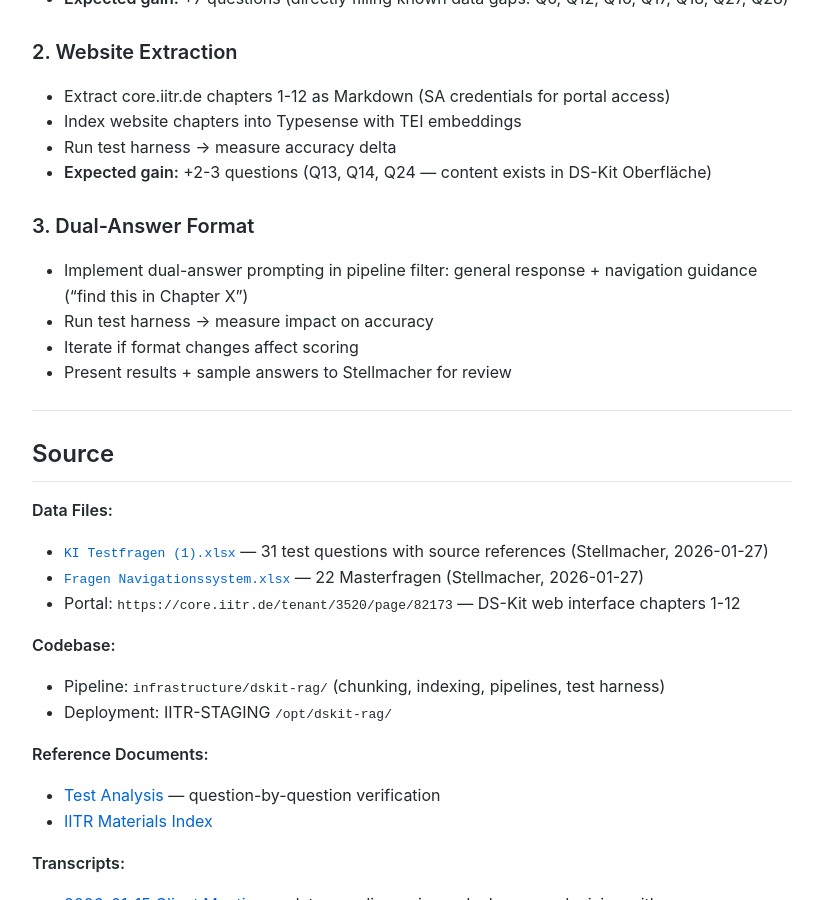
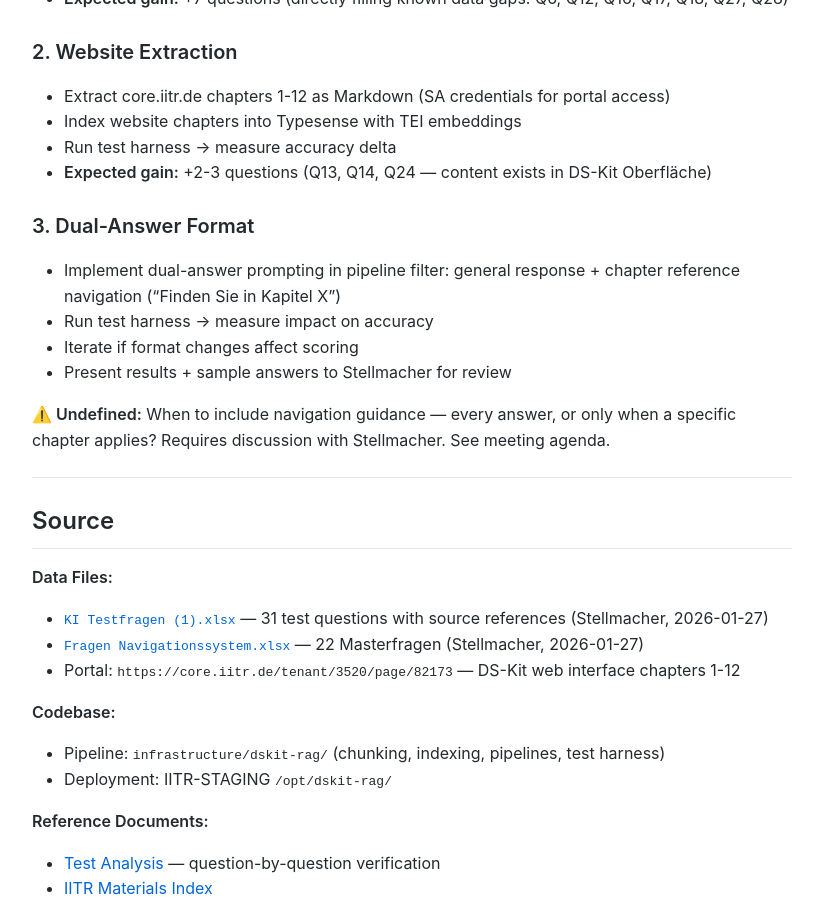
Before and after one commit to MariusWilsch/public-wilsch-ai-pages, a Jekyll site: the page built from project/iitr/dskit-navigation-design.md, in a window 1280 px wide and 900 px high, scrolled down 2028 px. Shown: the whole window, without its empty margins (228-1051 px from the left). Built offline with Jekyll 4.4.1, drawn with Linux system fonts in a browser that asks for light colours; our own code applies the rules of GitHub Pages for plain Markdown files.

Commit message:
Sync from hippocampus 2026-02-09

```diff
--- a/project/iitr/dskit-navigation-design.md
+++ b/project/iitr/dskit-navigation-design.md
@@ -63,10 +63,12 @@ Three workstreams, executed sequentially with test harness validation between ea
 
 ### 3. Dual-Answer Format
 
-- Implement dual-answer prompting in pipeline filter: general response + navigation guidance ("find this in Chapter X")
+- Implement dual-answer prompting in pipeline filter: general response + chapter reference navigation ("Finden Sie in Kapitel X")
 - Run test harness → measure impact on accuracy
 - Iterate if format changes affect scoring
 - Present results + sample answers to Stellmacher for review
+
+**⚠️ Undefined:** When to include navigation guidance — every answer, or only when a specific chapter applies? Requires discussion with Stellmacher. See meeting agenda.
 
 ---
 
```
